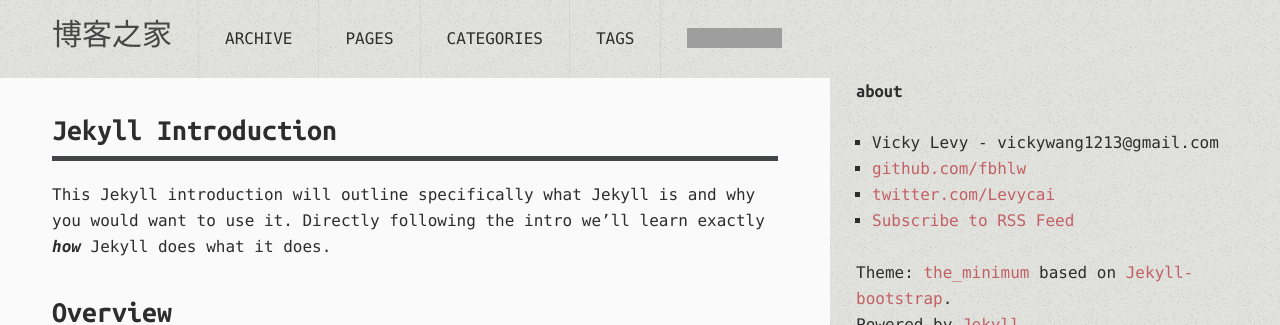
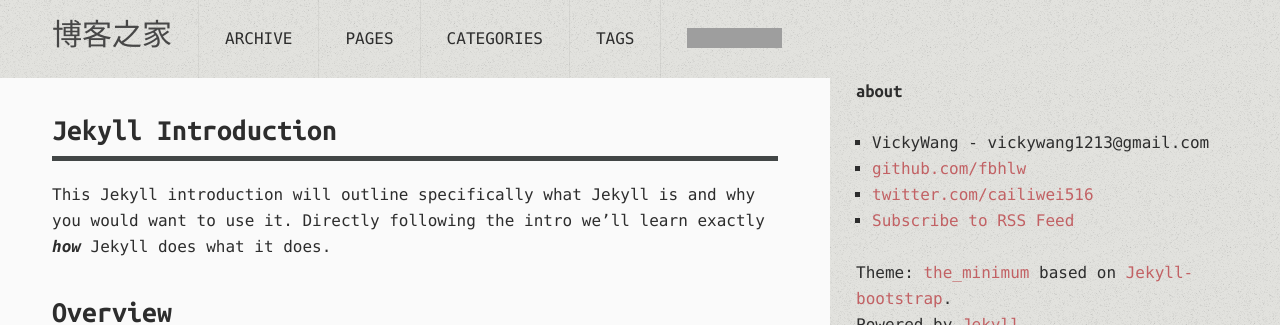
Before and after one commit to cailiwei/en, a Jekyll site: the page built from _posts/core-samples/2011-12-29-jekyll-introduction.md, in a window 1280 px wide and 900 px high. Shown: the top 325 px of the window. Built offline with Jekyll 4.4.1, drawn with Linux system fonts in a browser that asks for light colours; comment, search, counter and statistics services are not loaded; grey boxes are pictures that could not be loaded.

Commit message:
Change comment

```diff
--- a/_config.yml
+++ b/_config.yml
@@ -11,10 +11,10 @@
 title : 博客之家
 tagline: Site Tagline
 author :
-  name : Vicky Levy
+  name : VickyWang
   email : vickywang1213@gmail.com
   github : fbhlw
-  twitter : Levycai
+  twitter : cailiwei516
   feedburner : feedname
 
 # The production_url is only used when full-domain names are needed
@@ -82,7 +82,7 @@
   comments :
     provider : disqus
     disqus :
-      short_name : Levy
+      short_name : vickywang
     livefyre :
       site_id : 123
     intensedebate :
@@ -100,7 +100,7 @@
   analytics :
     provider : google
     google :
-        tracking_id : 'UA-123-12'
+        tracking_id : 'UA-42340897-1'
     getclicky :
       site_id :
     mixpanel :
```
Also changed, not shown: _posts/core-samples/2011-12-29-jekyll-introduction.md (+1 -1 lines).
